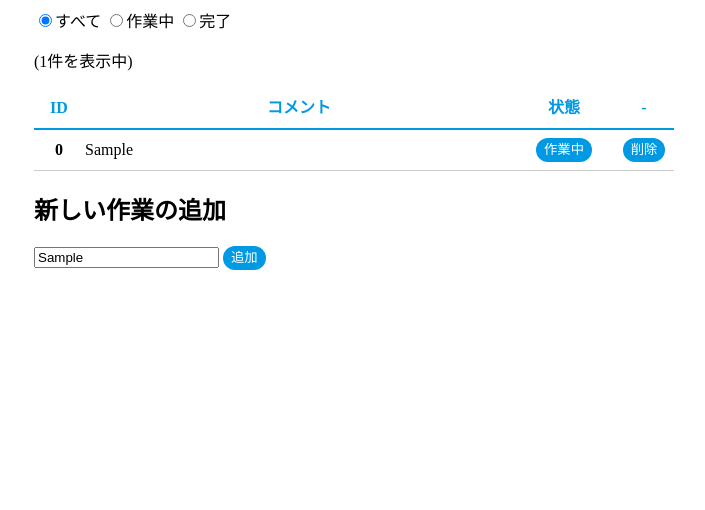
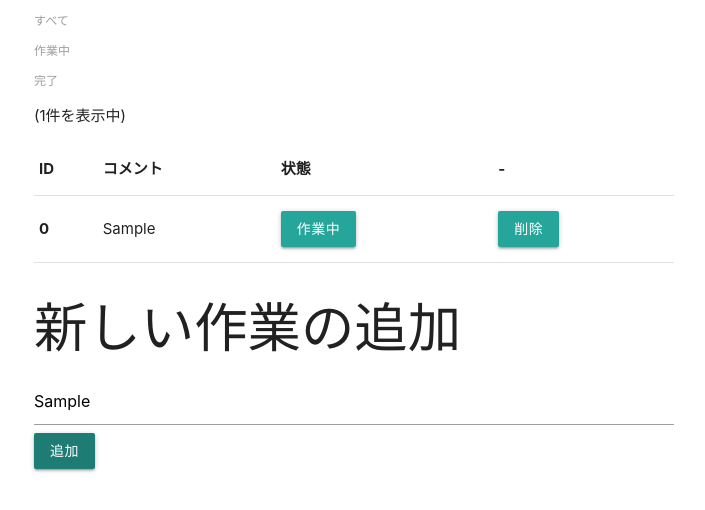
Before and after one commit to soya111/vue-todo, a plain HTML site: page index.html in a window 1280 px wide. Both pictures are taken after typing "Sample" into the empty fields and a click on the button "追加". Shown: the whole page, without its empty margins (286-991 px from the left). Drawn offline with nearby package versions, Linux system fonts and the light colour scheme.

Commit message:
materializecssを導入した

```diff
--- a/index.html
+++ b/index.html
@@ -5,6 +5,7 @@
     <meta charset="UTF-8">
     <meta name="viewport" content="width=device-width, initial-scale=1.0">
     <meta http-equiv="X-UA-Compatible" content="ie=edge">
+    <link rel="stylesheet" href="https://cdnjs.cloudflare.com/ajax/libs/materialize/1.0.0/css/materialize.min.css">
     <link rel="stylesheet" href="./main.css">
     <title>Vue.js App</title>
 </head>
@@ -12,7 +13,7 @@
 <body>
     <div id="app">
         <label v-for="label in options">
-            <input type="radio" v-model="current" v-bind:value="label.value">{{ label.label }}
+            <p><input type="radio" v-model="current" v-bind:value="label.value" class="with-gap">{{ label.label }}</p>
         </label>
         <p>({{ computedTodos.length }}件を表示中)</p>
         <table>
@@ -29,10 +30,11 @@
                     <th>{{ item.id }}</th>
                     <td>{{ item.comment }}</td>
                     <td class="state">
-                        <button v-on:click="doChangeState(item)">{{ labels[item.state] }}</button>
+                        <button v-on:click="doChangeState(item)"
+                            class="waves-effect waves-light btn">{{ labels[item.state] }}</button>
                     </td>
                     <td class="button">
-                        <button v-on:click="doRemove(item)">削除</button>
+                        <button v-on:click="doRemove(item)" class="waves-effect waves-light btn">削除</button>
                     </td>
                 </tr>
             </tbody>
@@ -40,9 +42,10 @@
         <h2>新しい作業の追加</h2>
         <form class="add-form" v-on:submit.prevent="doAdd">
             <input type="text" ref="comment">
-            <button type="submit">追加</button>
+            <button type="submit" class="waves-effect waves-light btn">追加</button>
         </form>
     </div>
+    <script src="https://cdnjs.cloudflare.com/ajax/libs/materialize/1.0.0/js/materialize.min.js"></script>
     <script src="https://cdn.jsdelivr.net/npm/vue/dist/vue.js"></script>
     <script src="./main.js"></script>
 </body>
--- a/main.css
+++ b/main.css
@@ -7,12 +7,12 @@
   max-width: 640px;
   margin: 0 auto;
 }
-table {
+/* table {
   width: 100%;
   border-collapse: collapse;
 }
 thead th {
-  border-bottom: 2px solid #0099e4; /*#d31c4a */
+  border-bottom: 2px solid #0099e4;
   color: #0099e4;
 }
 th,
@@ -45,7 +45,7 @@ tbody tr.done th {
 tbody tr:hover td,
 tbody tr:hover th {
   background: #f4fbff;
-}
+} */
 button {
   border: none;
   border-radius: 20px;
```
